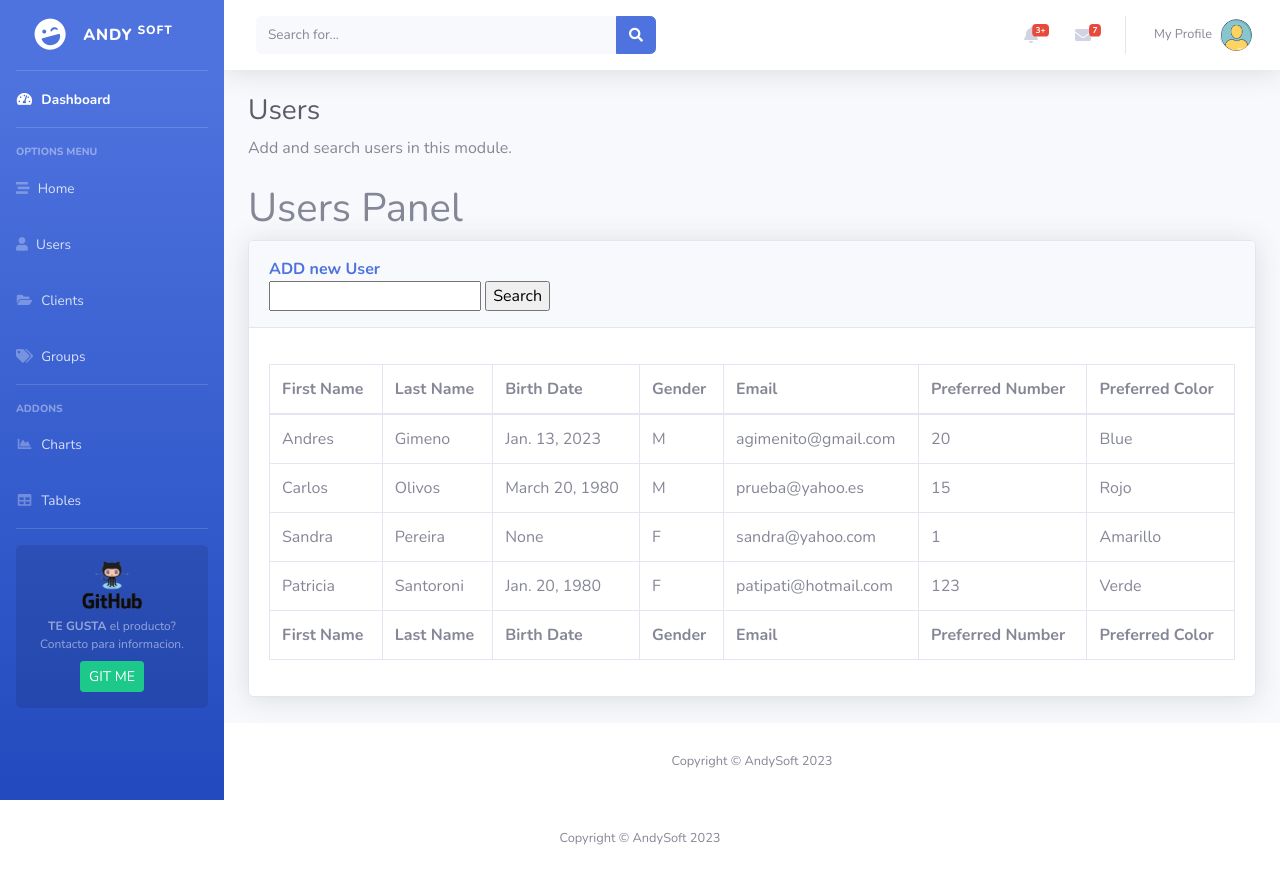
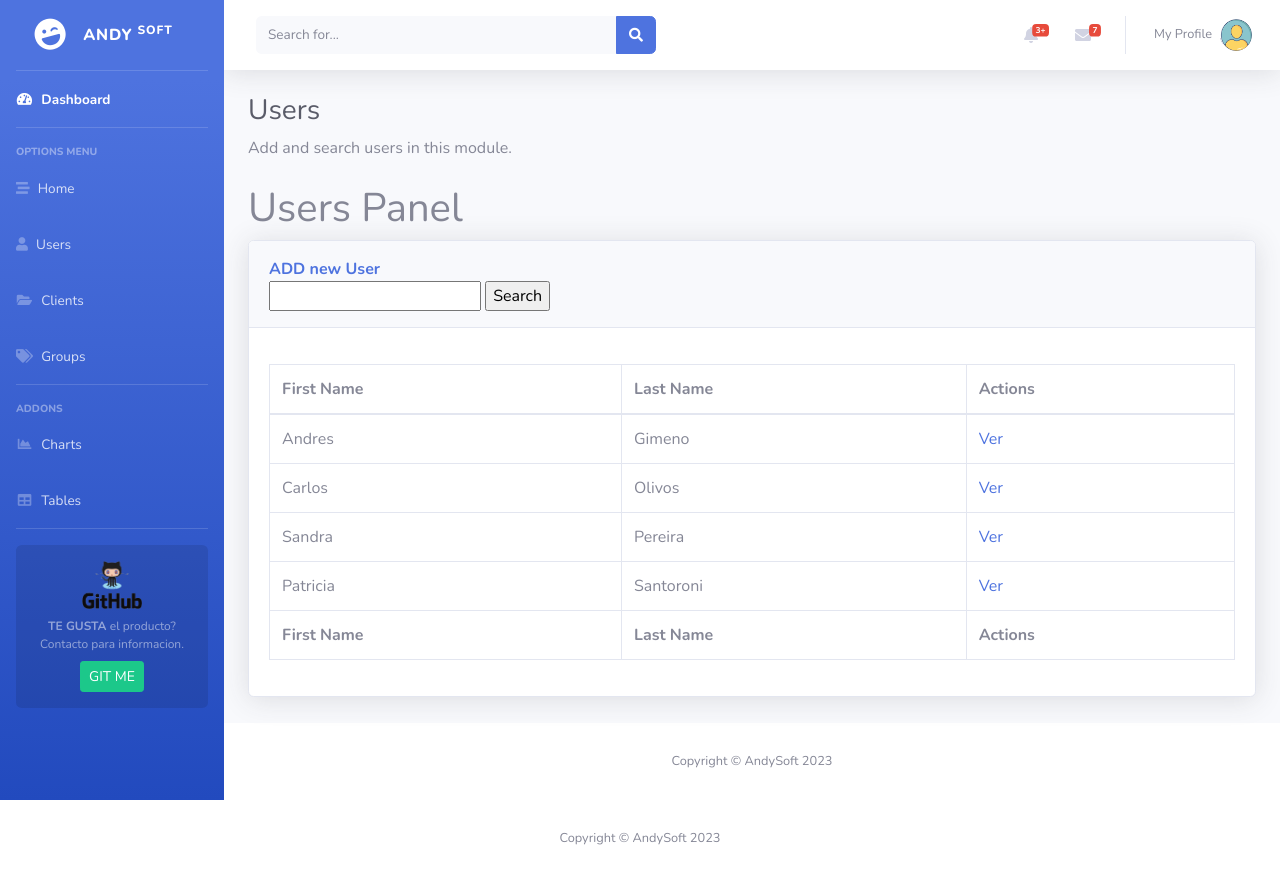
Before and after one commit to agimenox/Tercera-pre-entregaGimeno, a Django app: page /home/list-users/ in a window 1280 px wide. Run offline with Django 4.2, Linux system fonts and the light colour scheme; data comes from the database, SQL or seed files in the repository; some libraries are stand-ins or nearby versions.

Commit message:
Added Show all user data from list user. using url parameters

```diff
--- a/mvt_coderhouse_project/users_mgmt_app/templates/list_users.html
+++ b/mvt_coderhouse_project/users_mgmt_app/templates/list_users.html
@@ -18,22 +18,16 @@
                   <tr>
                       <th>First Name</th>
                       <th>Last Name</th>
-                      <th>Birth Date</th>
-                      <th>Gender</th>
-                      <th>Email</th>
-                      <th>Preferred Number</th>
-                      <th>Preferred Color</th>
+                      <th>Actions</th>
+
                   </tr>
               </thead>
               <tfoot>
                   <tr>
                       <th>First Name</th>
                       <th>Last Name</th>
-                      <th>Birth Date</th>
-                      <th>Gender</th>
-                      <th>Email</th>
-                      <th>Preferred Number</th>
-                      <th>Preferred Color</th>
+                      <th>Actions</th>
+
                   </tr>
               </tfoot>
               <tbody>
@@ -42,11 +36,10 @@
                   <tr>
                     <td>{{ user.first_name }}</td>
                     <td>{{ user.last_name }}</td>
-                    <td>{{ user.birth_date }}</td>
-                    <td>{{ user.gender }}</td>
-                    <td>{{ user.email }}</td>
-                    <td>{{ user.preferr_number }}</td>
-                    <td>{{ user.preferr_color}}</td>
+                    <td>
+                      <a href="{% url 'show_user_data' user.id %}">Ver</a>
+                    </td>
+
                   </tr>
                       {% endfor %}
                 </ul>
--- a/mvt_coderhouse_project/users_mgmt_app/urls.py
+++ b/mvt_coderhouse_project/users_mgmt_app/urls.py
@@ -14,5 +14,6 @@ urlpatterns = [
     path('search-group/', views.search_groups, name='search_groups'),
     path('new-user/', views.new_user, name='new_user'),
     path('search-user/', views.search_users, name='search_users'),
+    path('show-user-data/<int:id>', views.show_user_data, name='show_user_data'),
 
 ]
--- a/mvt_coderhouse_project/users_mgmt_app/views.py
+++ b/mvt_coderhouse_project/users_mgmt_app/views.py
@@ -138,3 +138,14 @@ def search_users(request):
             template_name='list_users.html',
             context=context,
         )
+
+def show_user_data(request, id):
+    user = User.objects.get(id=id)
+    context = {
+        'user': user
+    }
+    return render(
+        request=request,
+        template_name='show_user_data.html',
+        context=context,
+    )
```
Also changed, not shown: mvt_coderhouse_project/users_mgmt_app/templates/show_user_data.html (added, +23 -0 lines).
